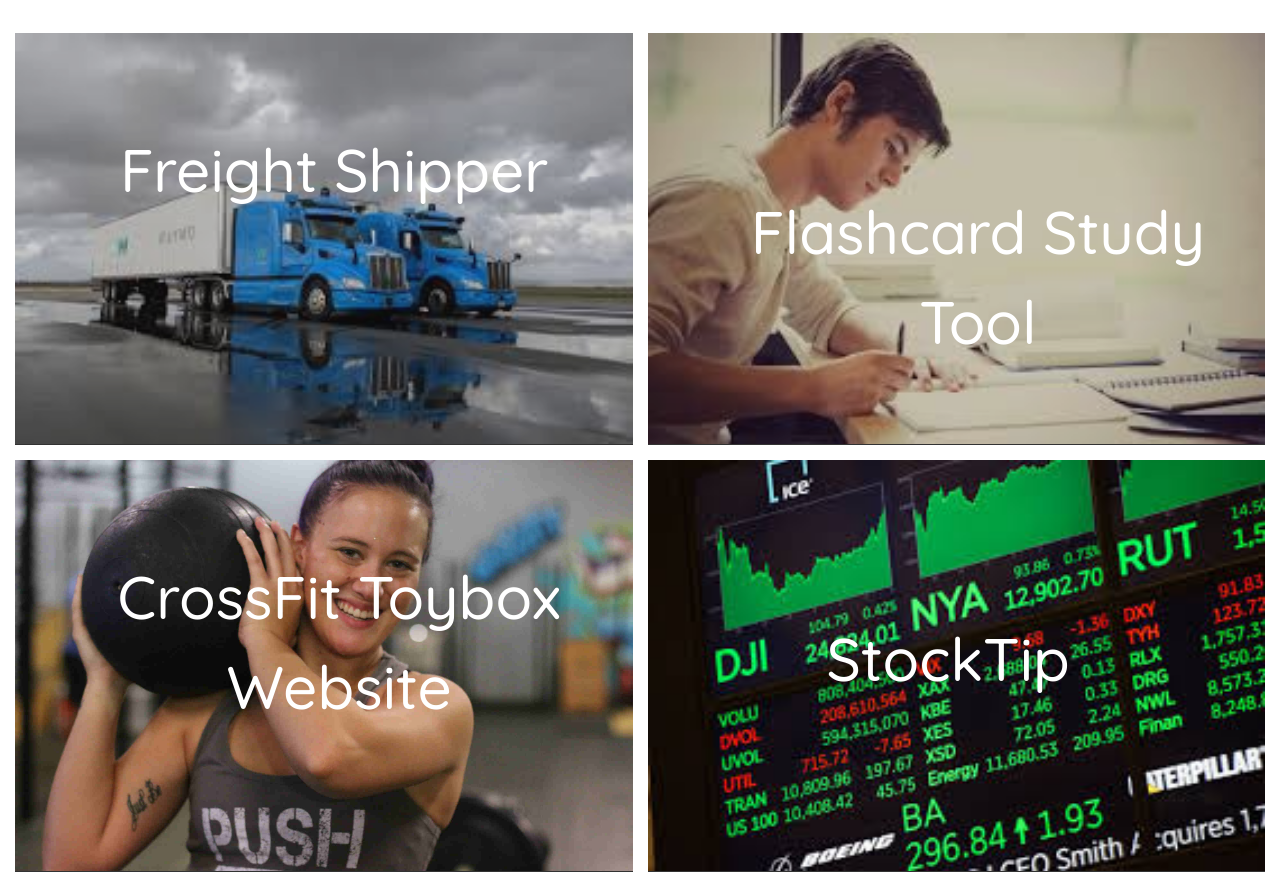
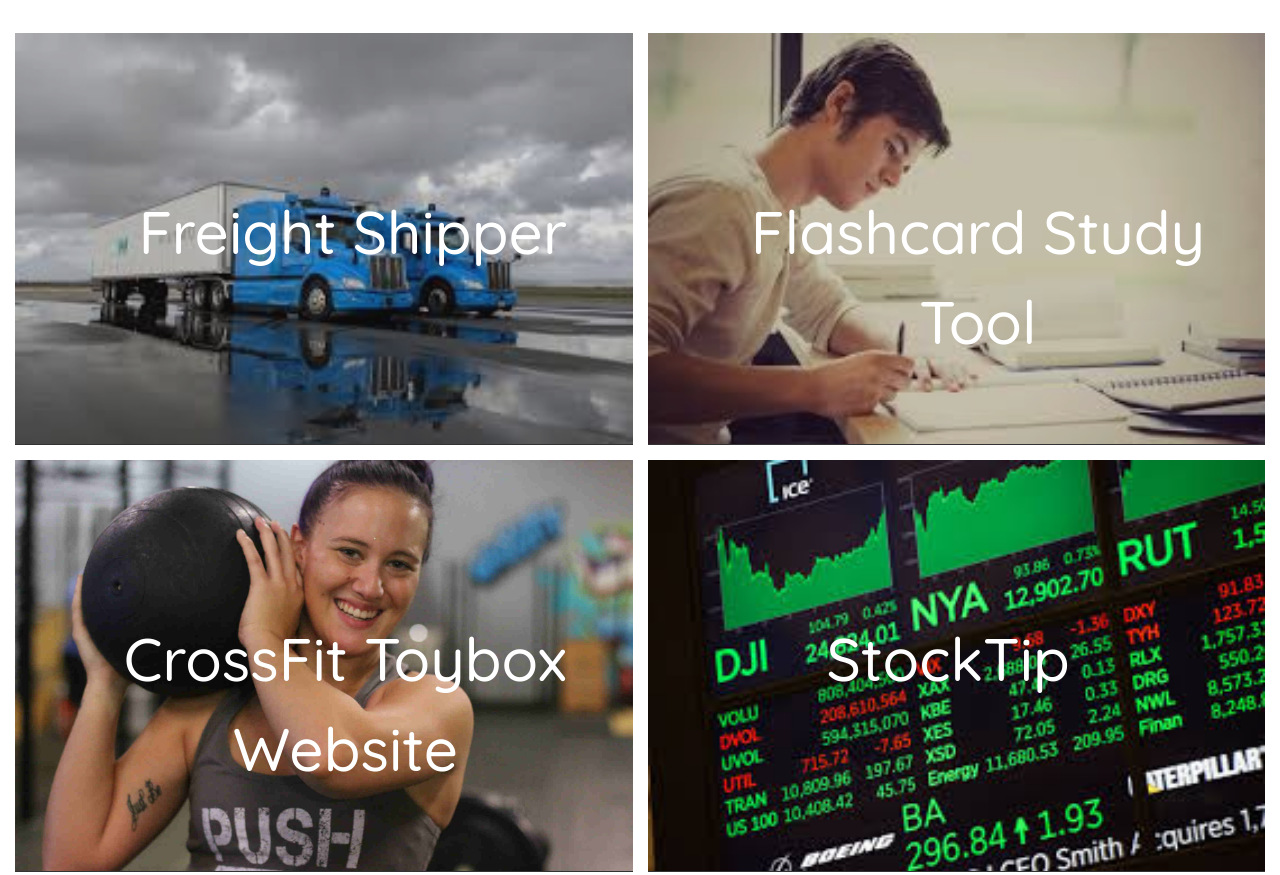
Before and after one commit to vincefio/REACTPortfolio, a website: page src/index.html in a window 1280 px wide. Shown: the part 1723-2598 px from the top of the page. Drawn offline with nearby package versions, Linux system fonts and the light colour scheme; a script that the page names is missing.

Commit message:
image title css

```diff
--- a/src/index.html
+++ b/src/index.html
@@ -150,7 +150,7 @@
             <div class="projectWrapDiv">
                 <div id="portfolioProject1" class="portfolioSingleProjectWrap portfolioProjectFirst2">
                         <img id="studyImg" src="./img/truck2.jpeg" alt="Mountains" class="portfolioImg responsive-img">
-                        <div id="" class="middleTwo">Freight Shipper</div>
+                        <div id="freightShipper" class="projectTitle">Freight Shipper</div>
                         <div class="portfolioProjectDescription displayNone">
                             <div class="hvrbox-text">Ship and deliver freight orders throughout the country</div>
                             <a href="https://github.com/vincefio/freightDispatch" target="_blank" class="visitWebsite">Visit
@@ -170,7 +170,7 @@
                 </div>
                 <div id="portfolioProject3" class="portfolioSingleProjectWrap portfolioProjectSecond2">
                     <img id="" src="./img/newestGirlHeader5.JPG" alt="Mountains" class="portfolioImg responsive-img">
-                    <div id="studyProjectTitle" class="middleTwo">CrossFit Toybox Website</div>
+                    <div id="studyProjectTitle" class="projectTitle">CrossFit Toybox Website</div>
                     <div class="portfolioProjectDescription displayNone">
                         <div class="hvrbox-text">Inviting website for local CrossFit gym</div>
                         <a href="http://vincefury.site" target="_blank" class="visitWebsite">Visit
@@ -182,7 +182,7 @@
                         <img id="stockImg" class='responsive-img portfolioImg' src="./img/stocks2.jpeg" alt="stockChart">
                         <div id="stockTip" class="projectTitle">StockTip</div>
 
-                        <div class="portfolioProjectDescription displayNone">
+                        <div id="fridgeProjectTitle" class="portfolioProjectDescription displayNone">
                             <div class="hvrbox-text">Select and compare your favorite stocks</div>
                             <a href="https://fierce-ocean-72270.herokuapp.com/" target="_blank" class="visitWebsite">Visit
                                 Website
--- a/src/scss/style.scss
+++ b/src/scss/style.scss
@@ -428,6 +428,10 @@
     left: 22%;
 }
 
+#freightShipper{
+    left: 13%;
+}
+
 .displayNone{
     display:none;
     //animation: fadeIn 2s;
```
Also changed, not shown: src/css/style.css, 2 other files.
